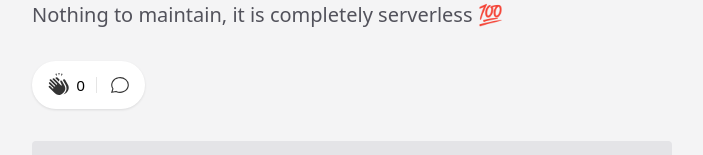
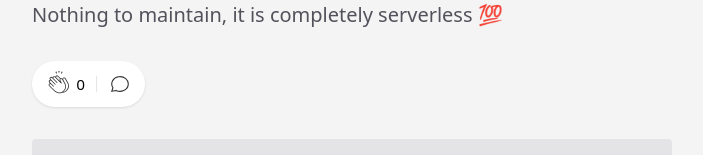
Before and after one commit to upstash/claps, a Next.js app: page / in a window 1280 px wide. Shown: the part 171-326 px from the top of the page, without its empty margins (288-991 px from the left). Built offline with nearby package versions, Linux system fonts and the light colour scheme; no server answers.

Commit message:
fix state

```diff
--- a/components/claps/claps.tsx
+++ b/components/claps/claps.tsx
@@ -139,8 +139,9 @@ export default function Claps({
               viewBox="0 0 24 24"
               aria-label="clap"
               fill="currentColor"
+              style={{ marginTop: -2 }}
             >
-              {!data.userScore ? (
+              {data.userScore ? (
                 <>
                   <path
                     fillRule="evenodd"
```
